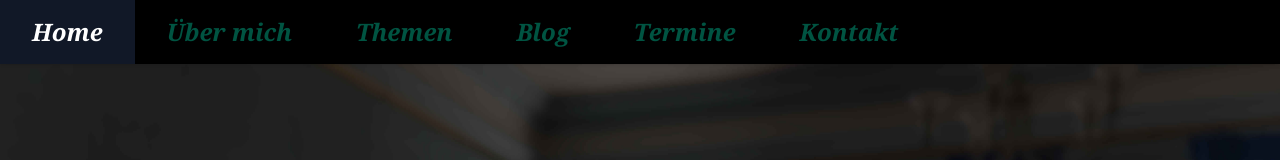
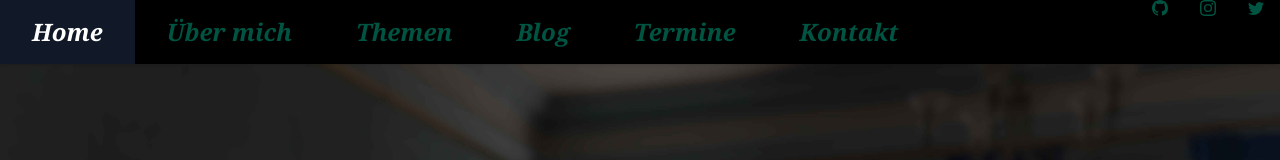
Before and after one commit to baninho/baninho.dev, a Next.js app: page / in a window 1280 px wide. Shown: the top 160 px of the page. Built offline with nearby package versions, Linux system fonts and the light colour scheme.

Commit message:
add social media icons, refactor style

```diff
--- a/components/Layout.tsx
+++ b/components/Layout.tsx
@@ -2,8 +2,8 @@ import Head from 'next/head'
 import { Footer } from './Footer'
 import { Navbar } from './Navbar'
 
-export function Layout({ user, title, navbar=true, children }
-  : { user?: any, title: string, navbar?: boolean, children: any })
+export function Layout({ user, title, navbar=true, page, children }
+  : { user?: any, title: string, navbar?: boolean, page: string, children: any })
   : JSX.Element {
   return (<>
     <Head>
@@ -13,7 +13,7 @@ export function Layout({ user, title, navbar=true, children }
       <link rel="icon" href="/favicon.ico" sizes="any" />
       <link rel="icon" href="/gruene.svg" type="image/svg+xml" />
     </Head>
-    {navbar && <Navbar/>}
+    {navbar && <Navbar page={page}/>}
     <div className="container">
       <div className="container mx-auto py-16">
         {children}
--- a/components/Navbar.tsx
+++ b/components/Navbar.tsx
@@ -1,22 +1,33 @@
-import Link from "next/link"
+import Link from 'next/link'
+import { BsGithub, BsInstagram, BsTwitter } from 'react-icons/bs'
+import classNames from 'classnames'
 
-export function Navbar() {
+export function Navbar({ page }: { page: string }) {
+  const NavBarItem = ({ label, link, current }: { label: string, link: string, current: boolean }) => {
+    const navbarItemClass = classNames({
+      'relative flex items-center justify-center hover:text-white hover:bg-gray-900 text-2xl font-bold italic px-8': true,
+      'text-white': current,
+    })
+
+    return (
+      <Link href={link} >
+        <a className={navbarItemClass}>{label}</a>
+      </Link>
+    )
+  }
+
   return (
   <div className="fixed top-0 left-0 w-screen h-16 flex flex-row bg-black text-green-2 shadow font-serif">
-    <NavBarItem label="Home"/>
-    <NavBarItem label="Über mich" />
-    <NavBarItem label="Themen" />
-    <NavBarItem label="Blog" />
-    <NavBarItem label="Termine" />
-    <NavBarItem label="Kontakt" />
+    <NavBarItem label="Home" link="/" current={page==='home'}/>
+    <NavBarItem label="Über mich" link="/me" current={page==='me'}/>
+    <NavBarItem label="Themen" link="/issues" current={page==='issues'}/>
+    <NavBarItem label="Blog" link="/blog" current={page==='blog'}/>
+    <NavBarItem label="Termine" link="/calendar" current={page==='calendar'}/>
+    <NavBarItem label="Kontakt" link="/connect" current={page==='connect'}/>
+    <div className="ml-auto flex flex-row">
+      <a className="navbar-item px-4" href="https://github.com/baninho"><BsGithub /></a>
+      <a className="navbar-item px-4" href="https://www.instagram.com/baninho109/"><BsInstagram /></a>
+      <a className="navbar-item px-4" href="https://twitter.com/baninho3"><BsTwitter /></a>
+    </div>
   </div>)
 }
-
-const NavBarItem = ({ label }: {label: string}) => {
-  return (
-  <Link href="/" >
-      <a className="relative flex items-center justify-center px-8
-  hover:text-white hover:bg-gray-900 text-2xl font-bold italic">{label}</a>
-  </Link>
-  )
-}
--- a/pages/index.tsx
+++ b/pages/index.tsx
@@ -3,7 +3,7 @@ import { Layout } from '../components/Layout'
 
 const Home: NextPage = () => {
   return (
-  <Layout title="Home">
+  <Layout title="Home" page="home">
     <div className="container p-24">
       <h1 className="font-serif text-green-2 font-bold text-6xl">Florian Imbt</h1>
       <h2 className="font-sans text-orange-700 font-bold text-5xl italic">Braunschweig</h2>
```
